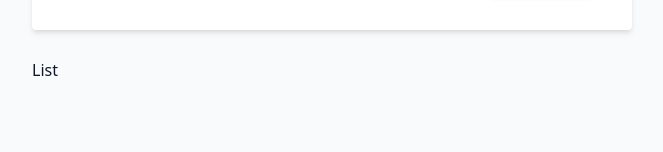
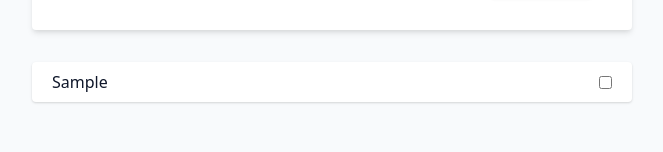
Before and after one commit to urielparavi/practical-typescript, a React (Vite) app: page / in a window 1280 px wide. Both pictures are taken after typing "Sample" into the empty fields and a click on the button "Add Task". Shown: the part 143-295 px from the top of the page, without its empty margins (308-971 px from the left). Built offline with nearby package versions, Linux system fonts and the light colour scheme.

Commit message:
120. Tasks Project - List

```diff
--- a/src/starter/10-tasks/List.tsx
+++ b/src/starter/10-tasks/List.tsx
@@ -1,5 +1,29 @@
-function List() {
-  return <div>List</div>;
+import { type Task } from './types';
+
+type ListProps = {
+  tasks: Task[];
+  toggleTask: ({ id }: { id: string }) => void;
+};
+
+function List({ tasks, toggleTask }: ListProps) {
+  return (
+    <ul className="list">
+      {tasks.map((task) => {
+        return (
+          <li key={task.id}>
+            <p className="task-text">{task.description}</p>
+            <input
+              type="checkbox"
+              checked={task.isCompleted}
+              onChange={() => {
+                toggleTask({ id: task.id });
+              }}
+            />
+          </li>
+        );
+      })}
+    </ul>
+  );
 }
 
 export default List;
--- a/src/starter/10-tasks/index.tsx
+++ b/src/starter/10-tasks/index.tsx
@@ -10,10 +10,21 @@ function Component() {
     setTasks([...tasks, task]);
   };
 
+  const toggleTask = ({ id }: { id: string }) => {
+    setTasks(
+      tasks.map((task) => {
+        if (task.id === id) {
+          return { ...task, isCompleted: !task.isCompleted };
+        }
+        return task;
+      })
+    );
+  };
+
   return (
     <section>
       <Form addTask={addTask} />
-      <List />
+      <List tasks={tasks} toggleTask={toggleTask} />
     </section>
   );
 }
```
